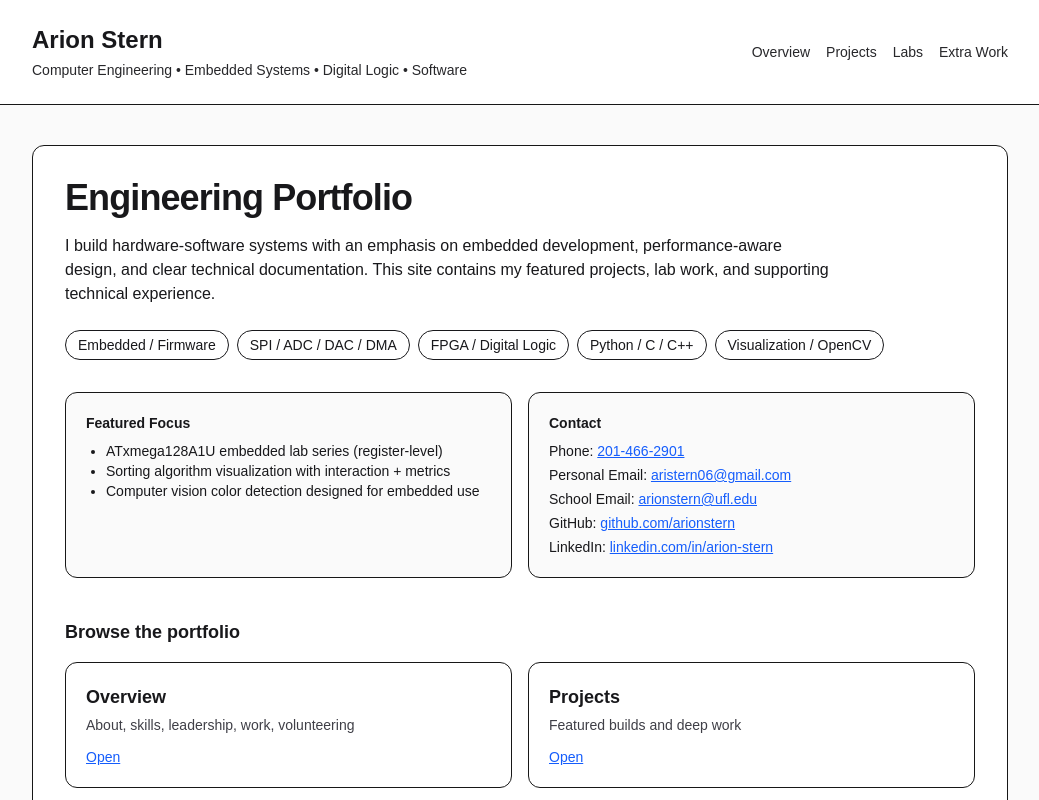
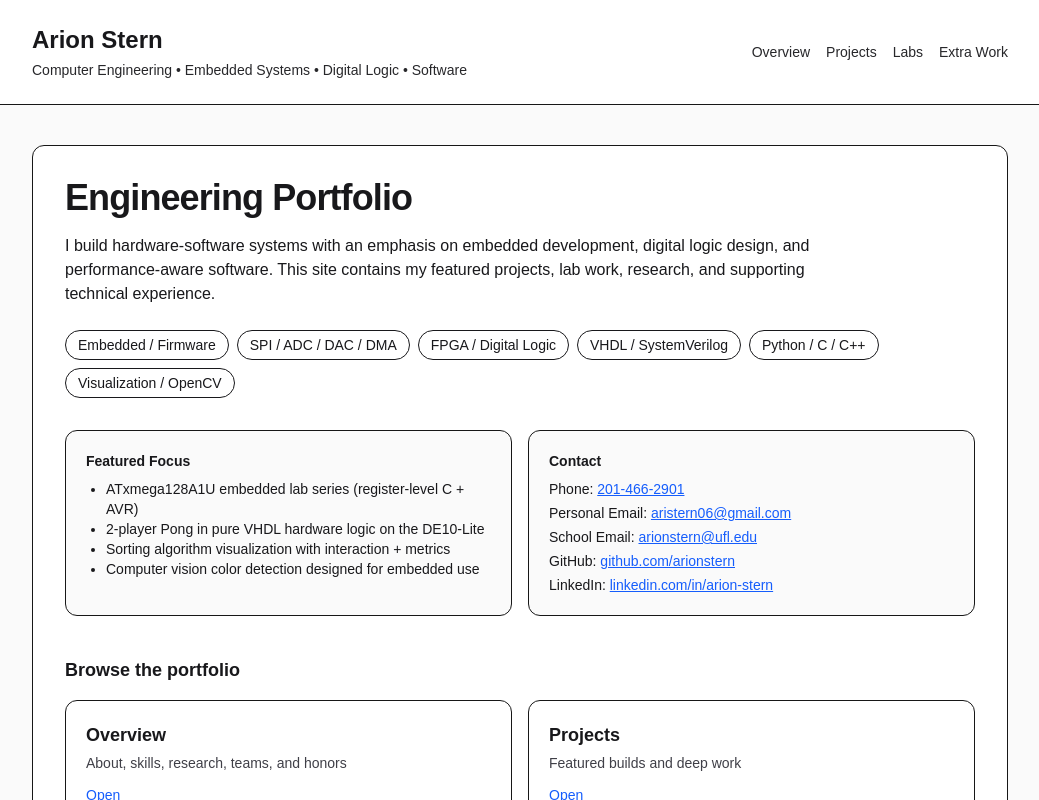
Before and after one commit to arionstern/engineering-portfolio, a Next.js app: page / in a window 1280 px wide. Shown: the top 800 px of the page, without its empty margins (120-1159 px from the left). Built offline with nearby package versions, Linux system fonts and the light colour scheme.

Commit message:
updated home page

```diff
--- a/src/app/page.tsx
+++ b/src/app/page.tsx
@@ -1,12 +1,11 @@
 import Link from "next/link";
 
 const quickLinks = [
-  { title: "Overview", desc: "About, skills, leadership, work, volunteering", href: "/overview" },
+  { title: "Overview", desc: "About, skills, research, teams, and honors", href: "/overview" },
   { title: "Projects", desc: "Featured builds and deep work", href: "/projects" },
-  { title: "Labs", desc: "EEL4744C + EEL3701C lab portfolio", href: "/labs" },
+  { title: "Labs", desc: "EEL4744C + EEL3701C + EEL4712C + coursework", href: "/labs" },
   { title: "Extra Work", desc: "Supporting projects and experiments", href: "/extra-work" },
 ];
-
 
 function Card({
   title,
@@ -57,7 +56,6 @@ export default function Home() {
               <Link href="/extra-work" className="hover:text-zinc-900">
                 Extra Work
               </Link>
-
             </nav>
           </div>
         </div>
@@ -70,9 +68,9 @@ export default function Home() {
           </h1>
           <p className="mt-4 max-w-3xl text-zinc-900">
             I build hardware-software systems with an emphasis on embedded
-            development, performance-aware design, and clear technical
-            documentation. This site contains my featured projects, lab work,
-            and supporting technical experience.
+            development, digital logic design, and performance-aware software.
+            This site contains my featured projects, lab work, research, and
+            supporting technical experience.
           </p>
 
           <div className="mt-6 flex flex-wrap gap-2">
@@ -84,6 +82,9 @@ export default function Home() {
             </span>
             <span className="rounded-full border bg-white px-3 py-1 text-sm text-zinc-900">
               FPGA / Digital Logic
+            </span>
+            <span className="rounded-full border bg-white px-3 py-1 text-sm text-zinc-900">
+              VHDL / SystemVerilog
             </span>
             <span className="rounded-full border bg-white px-3 py-1 text-sm text-zinc-900">
               Python / C / C++
@@ -99,12 +100,12 @@ export default function Home() {
                 Featured Focus
               </div>
               <ul className="mt-2 list-disc pl-5 text-sm text-zinc-900">
-                <li>ATxmega128A1U embedded lab series (register-level)</li>
+                <li>ATxmega128A1U embedded lab series (register-level C + AVR)</li>
+                <li>2-player Pong in pure VHDL hardware logic on the DE10-Lite</li>
                 <li>Sorting algorithm visualization with interaction + metrics</li>
                 <li>Computer vision color detection designed for embedded use</li>
               </ul>
             </div>
-
 
             <div className="rounded-xl border bg-zinc-50 p-5">
               <div className="text-sm font-semibold text-zinc-900">Contact</div>
@@ -160,13 +161,6 @@ export default function Home() {
                 </a>
               </div>
             </div>
-
-
-
-
-
-
-
           </div>
 
           <div className="mt-10">
```
